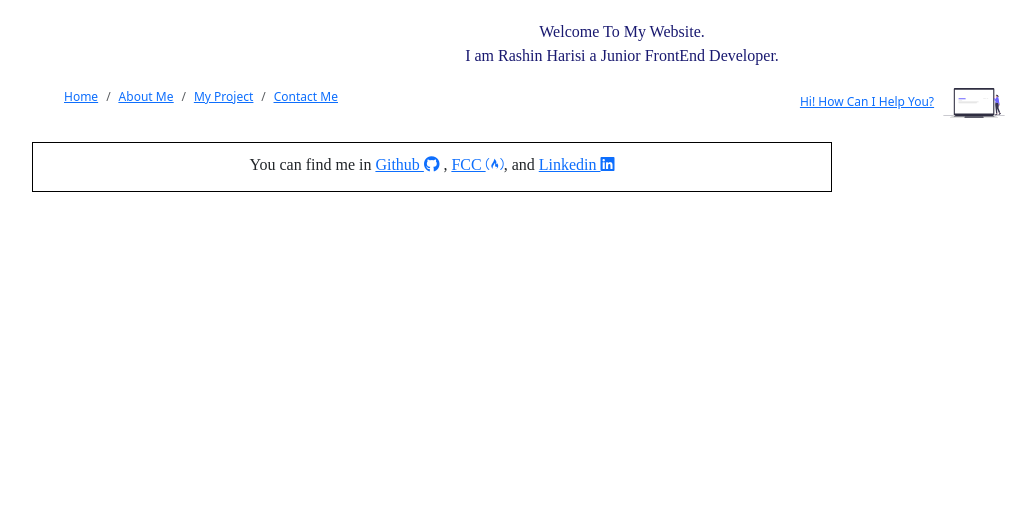
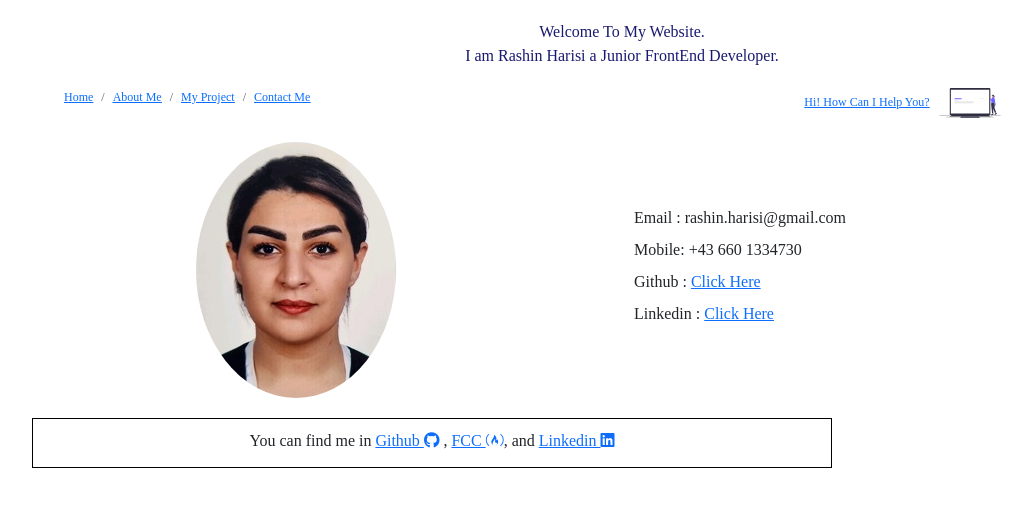
Before and after one commit to Rashin-Harisi/personalweb-bootstrap, a React (Create React App) app: page /contactMe in a window 1280 px wide. Shown: the top 506 px of the page, without its empty margins (18-1050 px from the left). Built offline with nearby package versions, Linux system fonts and the light colour scheme.

Commit message:
Updating the Contact component

```diff
--- a/src/components/aboutMe/aboutMe.css
+++ b/src/components/aboutMe/aboutMe.css
@@ -5,3 +5,6 @@ em{
     font-weight: bold;
     color: #A0522D;
 }
+#aboutMe{
+    font-family: Apple Chancery , cursive;
+}
--- /dev/null
+++ b/src/components/contactMe/contact.css
@@ -0,0 +1,3 @@
+.contactInformation{
+    font-family: Apple Chancery , cursive;
+}
--- a/src/components/contactMe/contact.js
+++ b/src/components/contactMe/contact.js
@@ -1,9 +1,25 @@
 import React from 'react';
+import { Row, Col } from 'react-bootstrap';
+import './contact.css';
 
+const Contact = () => {
+    return (
+        <div className='contactInformation'>
+            <Row>
+                <Col>
+                    <img src='profile.jpg' alt='profilePicture' style={{ borderRadius: '50%', marginTop: '20px' }} />
+                </Col>
+                <Col>
+                    <p className='personalInformation' style={{marginTop:'80px',textAlign:'left',lineHeight:'2', width: '300px'}}>
+                        Email : rashin.harisi@gmail.com <br/>
+                        Mobile: +43 660 1334730 <br/>
+                        Github : <a href='https://github.com/Rashin-Harisi'>Click Here</a> <br/>
+                        Linkedin :  <a href='https://www.linkedin.com/in/rashin-harisi/'>Click Here</a>
+                    </p>
 
-const Contact=()=>{
-    return(
-        <div></div>
+                </Col>
+            </Row>
+        </div>
     )
 };
 
--- a/src/components/form/form.js
+++ b/src/components/form/form.js
@@ -9,7 +9,7 @@ const divStyle = {
 const FormHelp = () => {
     return (
         <div className='form' style={{ ...divStyle }}>
-            <Form>
+            <Form style={{fontFamily: 'Apple Chancery , cursive',}}>
                 <Form.Group className="mb-3" controlId="formEmail">
                     <Form.Label>Email address</Form.Label>
                     <Form.Control type="email" placeholder="Enter email" />
--- a/src/components/navbar/navbar.css
+++ b/src/components/navbar/navbar.css
@@ -1,5 +1,5 @@
 .container{
-
+    font-family: Apple Chancery , cursive;
     margin-top: 20px;
     margin-left: 70px;
     font-size: 12px;
```
Also changed, not shown: public/profile.jpg (added).
